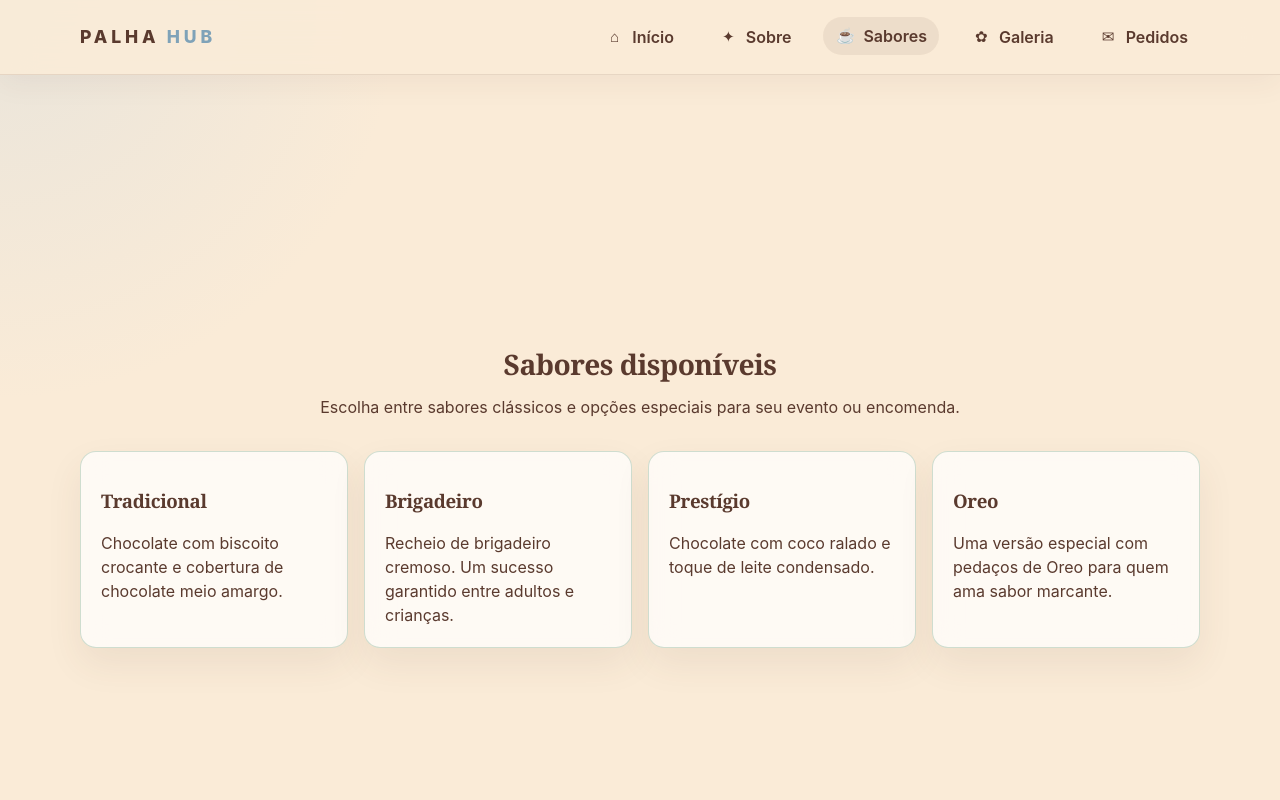
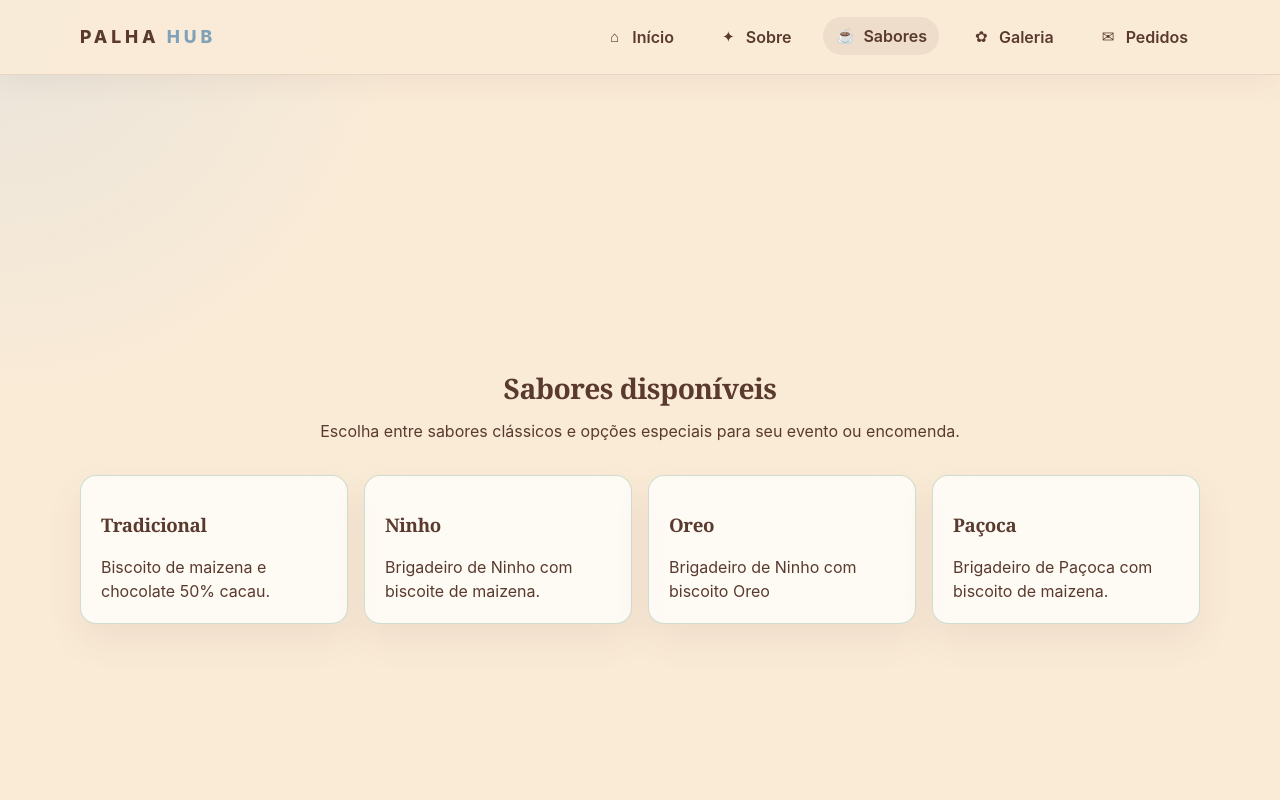
Before and after one commit to rnmartins/palhahub_v1, a React (Vite) app: page /sabores in a window 1280 px wide. Shown: the top 800 px of the page. Built offline with nearby package versions, Linux system fonts and the light colour scheme.

Commit message:
Atualização no componente Sabores

```diff
--- a/src/components/Sabores.jsx
+++ b/src/components/Sabores.jsx
@@ -1,8 +1,8 @@
 const flavors = [
-  { title: 'Tradicional', description: 'Chocolate com biscoito crocante e cobertura de chocolate meio amargo.' },
-  { title: 'Brigadeiro', description: 'Recheio de brigadeiro cremoso. Um sucesso garantido entre adultos e crianças.' },
-  { title: 'Prestígio', description: 'Chocolate com coco ralado e toque de leite condensado.' },
-  { title: 'Oreo', description: 'Uma versão especial com pedaços de Oreo para quem ama sabor marcante.' },
+  { title: 'Tradicional', description: 'Biscoito de maizena e chocolate 50% cacau.' },
+  { title: 'Ninho', description: 'Brigadeiro de Ninho com biscoite de maizena.' },
+  { title: 'Oreo', description: 'Brigadeiro de Ninho com biscoito Oreo' },
+  { title: 'Paçoca', description: 'Brigadeiro de Paçoca com biscoito de maizena.' },
 ];
 
 function Sabores() {
```
